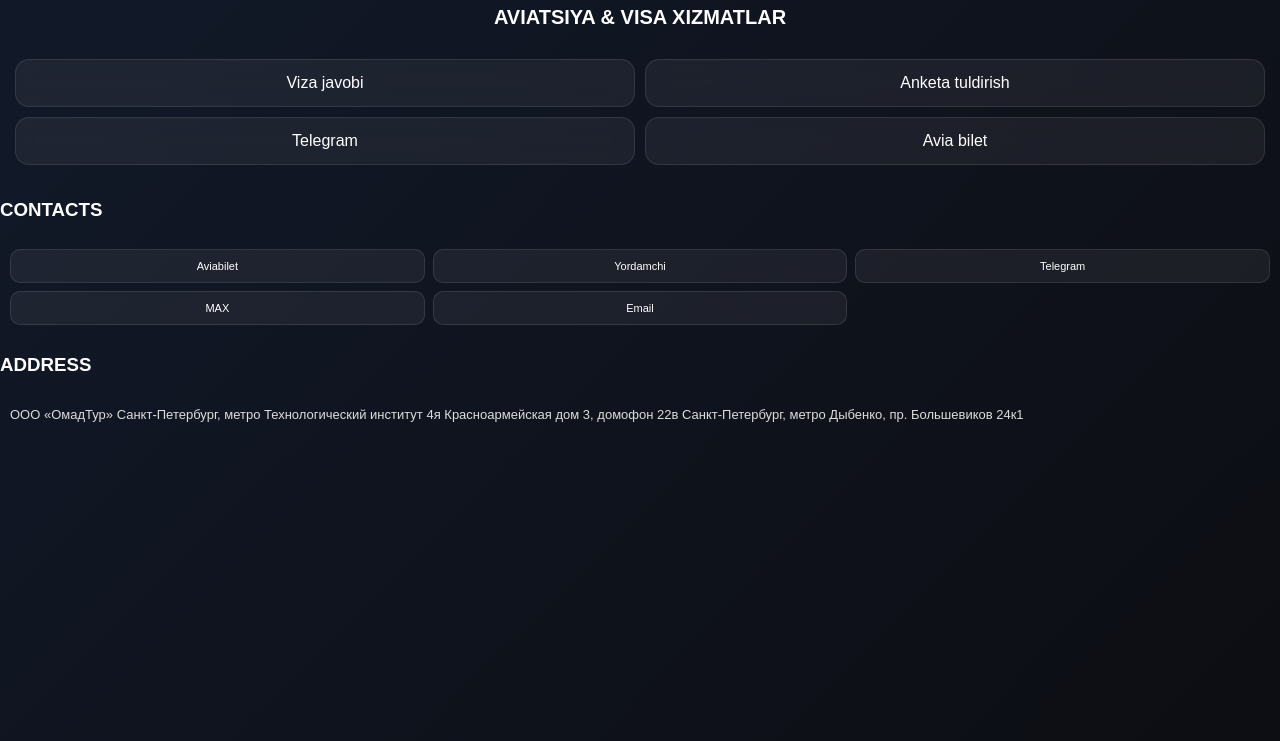
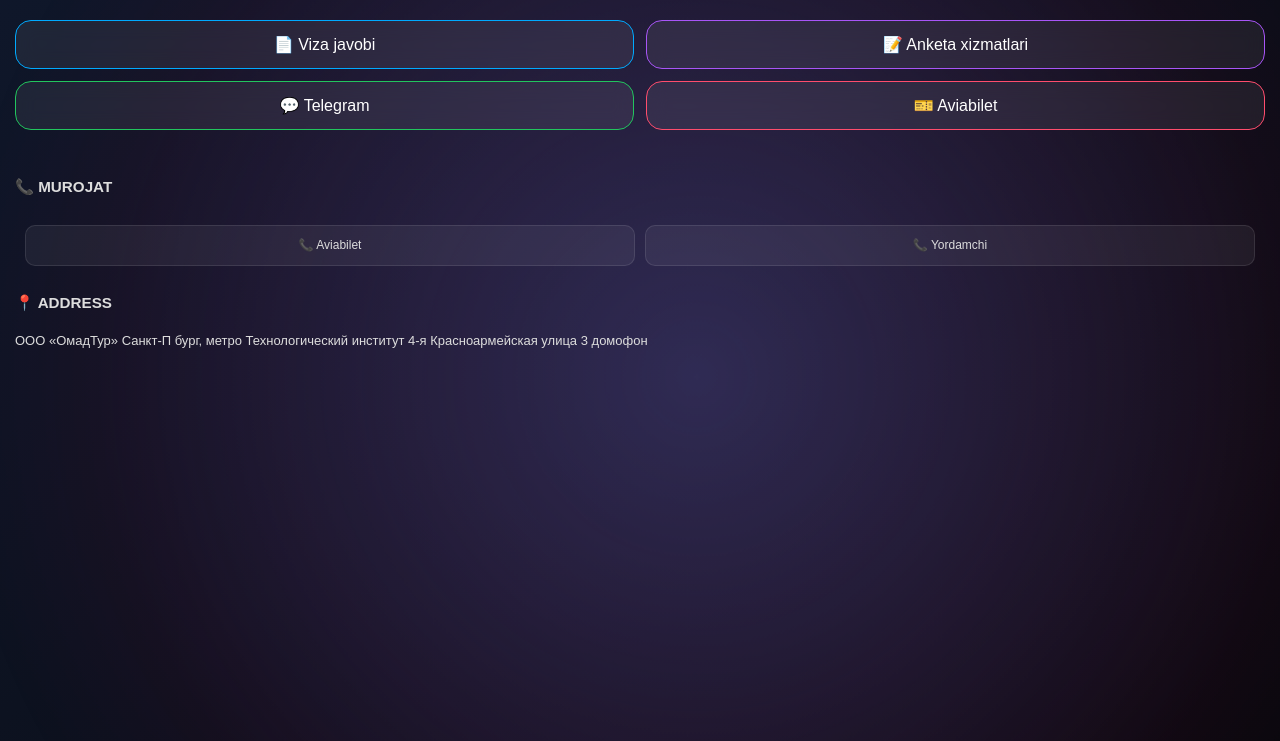
Before and after one commit to muxiwofficall2-rgb/omad-minni-app, a plain HTML site: page index.html in a window 1280 px wide. Shown: the part 59-800 px from the top of the page. Drawn offline with Linux system fonts and the light colour scheme.

Commit message:
Enhance index.html with new styles and structure

```diff
--- a/index.html
+++ b/index.html
@@ -3,71 +3,220 @@
 <head>
 <meta charset="UTF-8">
 <meta name="viewport" content="width=device-width, initial-scale=1.0">
+<title>Omad Tour Service</title>
 
-<title>Omad Tour</title>
+<style>
 
-<!-- CSS ULANADI -->
-<link rel="stylesheet" href="style.css">
+/* ===== PREMIUM BACKGROUND ===== */
+body{
+margin:0;
+font-family:Arial;
+color:white;
+background: linear-gradient(-45deg,#07070a,#0f172a,#111827,#0b0b0d);
+background-size:400% 400%;
+animation:bg 10s ease infinite;
+overflow-x:hidden;
+}
 
+@keyframes bg{
+0%{background-position:0% 50%}
+50%{background-position:100% 50%}
+100%{background-position:0% 50%}
+}
+
+/* floating lights */
+body::before{
+content:"";
+position:fixed;
+width:200%;
+height:200%;
+top:-50%;
+left:-50%;
+background: radial-gradient(circle,#00aaff33 0%,transparent 40%),
+            radial-gradient(circle,#ff006633 0%,transparent 50%);
+animation:move 12s infinite alternate;
+z-index:-1;
+}
+
+@keyframes move{
+from{transform:translate(0,0)}
+to{transform:translate(80px,50px)}
+}
+
+/* HEADER */
+.header{
+text-align:center;
+padding:20px;
+font-size:20px;
+font-weight:bold;
+letter-spacing:2px;
+}
+
+/* GRID */
+.grid{
+display:grid;
+grid-template-columns:repeat(2,1fr);
+gap:12px;
+padding:15px;
+}
+
+/* BUTTONS */
+.btn{
+padding:14px;
+border-radius:16px;
+text-align:center;
+cursor:pointer;
+
+/* glass */
+background:rgba(255,255,255,0.07);
+border:1px solid rgba(255,255,255,0.1);
+backdrop-filter:blur(10px);
+
+/* glow */
+transition:0.3s;
+position:relative;
+overflow:hidden;
+}
+
+.btn:hover{
+transform:translateY(-3px) scale(1.03);
+box-shadow:0 0 20px rgba(0,170,255,0.4);
+}
+
+/* COLORS */
+.blue{border-color:#00aaff}
+.red{border-color:#ff4d6d}
+.green{border-color:#22c55e}
+.purple{border-color:#a855f7}
+
+/* CONTACT BUTTONS */
+.contact{
+display:flex;
+gap:10px;
+padding:10px;
+flex-wrap:wrap;
+}
+
+.cbtn{
+flex:1;
+min-width:30%;
+padding:10px;
+border-radius:10px;
+text-align:center;
+background:rgba(255,255,255,0.06);
+border:1px solid rgba(255,255,255,0.1);
+cursor:pointer;
+font-size:12px;
+}
+
+/* ADDRESS */
+.address{
+padding:15px;
+font-size:13px;
+line-height:1.6;
+color:#ddd;
+}
+
+/* BACK */
+.back{
+padding:10px 15px;
+color:#00aaff;
+cursor:pointer;
+}
+
+/* hidden */
+.hidden{display:none;}
+
+</style>
 </head>
 
 <body>
 
-<div class="top">
-  <div class="logo">OMAD TOUR ✈</div>
+<div class="header">✈ OMAD TOUR SERVICE</div>
+
+<!-- MAIN -->
+<div id="main" class="grid">
+
+<div class="btn blue" onclick="visa()">📄 Viza javobi</div>
+
+<div class="btn purple" onclick="anketa()">📝 Anketa xizmatlari</div>
+
+<div class="btn green" onclick="window.open('https://t.me/AVIAKASSA9094')">💬 Telegram</div>
+
+<div class="btn red" onclick="window.open('https://t.me/+uJn1nFmpzjoxMGEy')">🎫 Aviabilet</div>
+
 </div>
 
-<h1 id="title">AVIATSIYA & VISA XIZMATLAR</h1>
-
-<!-- MAIN BUTTONS -->
-<div id="main" class="grid"></div>
-
-<!-- VISA PAGE -->
+<!-- VISA -->
 <div id="visa" class="hidden">
 <div class="back" onclick="back()">⬅ Orqaga</div>
+
 <div class="grid">
-    <div class="btn" onclick="openVisaLink()">Viza natijasi ochish</div>
+<div class="btn blue" onclick="window.open('https://visa.mfa.uz/ruxsat/view')">
+📄 Viza natijasini ko‘rish
+</div>
 </div>
 </div>
 
-<!-- ANKETA PAGE -->
+<!-- ANKETA -->
 <div id="anketa" class="hidden">
 <div class="back" onclick="back()">⬅ Orqaga</div>
 
 <div class="grid">
-    <div class="btn">Zagran pasport anketasi</div>
-    <div class="btn">Vatanga qaytish anketasi</div>
-    <div class="btn">Viza anketasi</div>
+<div class="btn">🛂 Zagran pasport</div>
+<div class="btn">🏠 Vatanga qaytish</div>
+<div class="btn">📄 Viza anketa</div>
 </div>
 </div>
 
 <!-- CONTACTS -->
-<div class="section">
-  <h3>CONTACTS</h3>
+<div class="address">
 
-  <div class="contact-grid">
-    <div class="small-btn" onclick="call('+79811939094')">Aviabilet</div>
-    <div class="small-btn" onclick="call('+79379499094')">Yordamchi</div>
-    <div class="small-btn" onclick="tg()">Telegram</div>
-    <div class="small-btn" onclick="max()">MAX</div>
-    <div class="small-btn" onclick="mail()">Email</div>
+<h3>📞 MUROJAT</h3>
+
+<div class="contact">
+
+<div class="cbtn" onclick="call('+79811939094')">📞 Aviabilet</div>
+<div class="cbtn" onclick="call('+79379499094')">📞 Yordamchi</div>
+
 </div>
 
-  <h3>ADDRESS</h3>
+<h3>📍 ADDRESS</h3>
 
-  <div class="address">
 ООО «ОмадТур»
 
-    Санкт-Петербург, метро Технологический институт 4я
+Санкт-П
+бург, метро Технологический институт 4-я Красноармейская улица 3
 
-    Красноармейская дом 3, домофон 22в
+домофон
 
-    Санкт-Петербург, метро Дыбенко, пр. Большевиков 24к1
-  </div>
 </div>
 
-<!-- JS ULANADI -->
-<script src="script.js"></script>
+<script>
+
+function visa(){
+document.getElementById("main").classList.add("hidden");
+document.getElementById("visa").classList.remove("hidden");
+document.getElementById("anketa").classList.add("hidden");
+}
+
+function anketa(){
+document.getElementById("main").classList.add("hidden");
+document.getElementById("anketa").classList.remove("hidden");
+document.getElementById("visa").classList.add("hidden");
+}
+
+function back(){
+document.getElementById("main").classList.remove("hidden");
+document.getElementById("visa").classList.add("hidden");
+document.getElementById("anketa").classList.add("hidden");
+}
+
+function call(num){
+window.location.href="tel:"+num;
+}
+
+</script>
 
 </body>
 </html>
```
Lines whose indentation alone changed are shown as unchanged.
